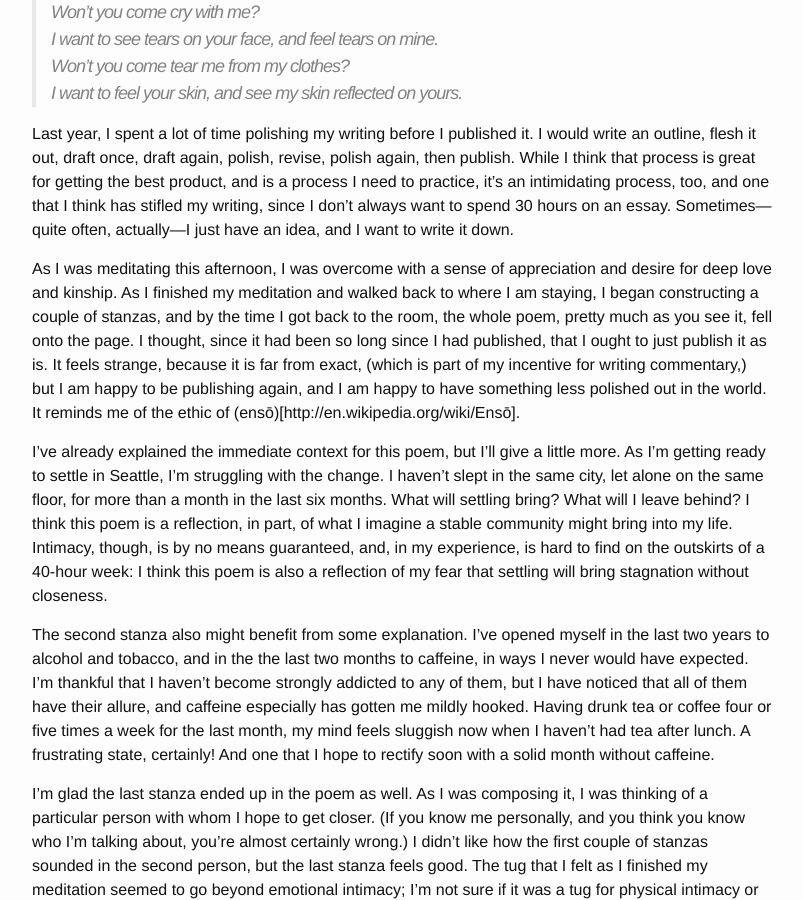
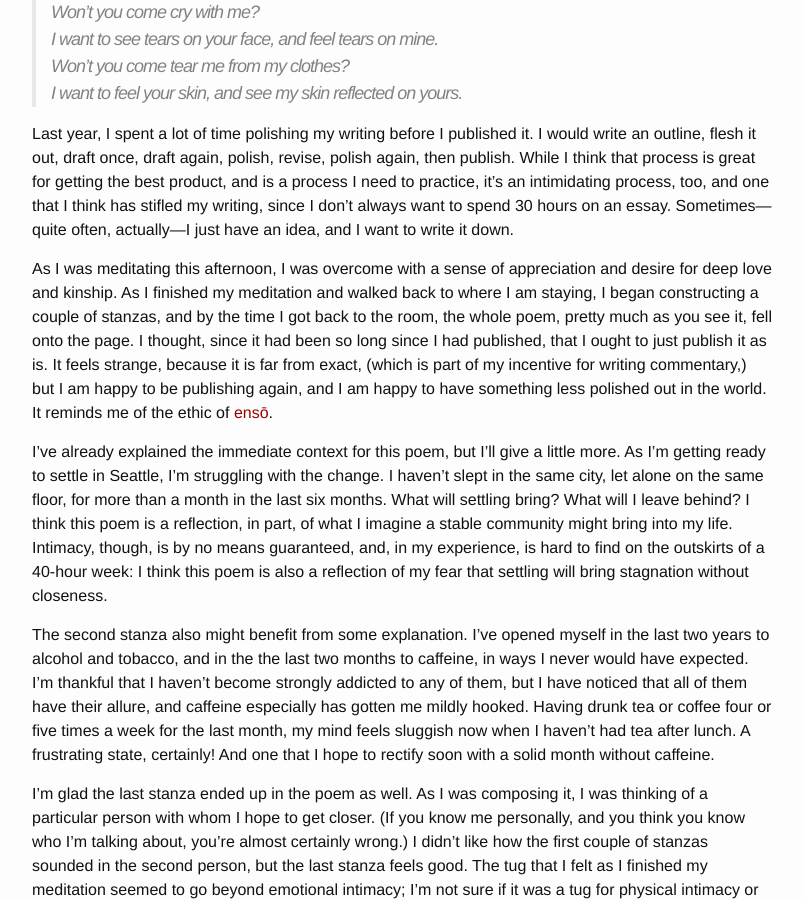
Before and after one commit to ihmccreery/ihmccreery.github.io, a Jekyll site: the page built from _posts/2015-02-07-journal-entry.md, in a window 1280 px wide and 900 px high, scrolled down 1048 px. Shown: the whole window, without its empty margins (238-1041 px from the left). Built offline with Jekyll 4.4.1, drawn with Linux system fonts in a browser that asks for light colours.

Commit message:
Fix link

```diff
--- a/_posts/2015-02-07-journal-entry.md
+++ b/_posts/2015-02-07-journal-entry.md
@@ -34,7 +34,7 @@ I want to feel your skin, and see my skin reflected on yours.
 
 Last year, I spent a lot of time polishing my writing before I published it.  I would write an outline, flesh it out, draft once, draft again, polish, revise, polish again, then publish.  While I think that process is great for getting the best product, and is a process I need to practice, it's an intimidating process, too, and one that I think has stifled my writing, since I don't always want to spend 30 hours on an essay.  Sometimes—quite often, actually—I just have an idea, and I want to write it down.
 
-As I was meditating this afternoon, I was overcome with a sense of appreciation and desire for deep love and kinship.  As I finished my meditation and walked back to where I am staying, I began constructing a couple of stanzas, and by the time I got back to the room, the whole poem, pretty much as you see it, fell onto the page.  I thought, since it had been so long since I had published, that I ought to just publish it as is.  It feels strange, because it is far from exact, (which is part of my incentive for writing commentary,) but I am happy to be publishing again, and I am happy to have something less polished out in the world.  It reminds me of the ethic of (ensō)[http://en.wikipedia.org/wiki/Ensō].
+As I was meditating this afternoon, I was overcome with a sense of appreciation and desire for deep love and kinship.  As I finished my meditation and walked back to where I am staying, I began constructing a couple of stanzas, and by the time I got back to the room, the whole poem, pretty much as you see it, fell onto the page.  I thought, since it had been so long since I had published, that I ought to just publish it as is.  It feels strange, because it is far from exact, (which is part of my incentive for writing commentary,) but I am happy to be publishing again, and I am happy to have something less polished out in the world.  It reminds me of the ethic of [ensō](http://en.wikipedia.org/wiki/Ensō).
 
 I've already explained the immediate context for this poem, but I'll give a little more.  As I'm getting ready to settle in Seattle, I'm struggling with the change.  I haven't slept in the same city, let alone on the same floor, for more than a month in the last six months.  What will settling bring?  What will I leave behind?  I think this poem is a reflection, in part, of what I imagine a stable community might bring into my life.  Intimacy, though, is by no means guaranteed, and, in my experience, is hard to find on the outskirts of a 40-hour week: I think this poem is also a reflection of my fear that settling will bring stagnation without closeness.
 
```
